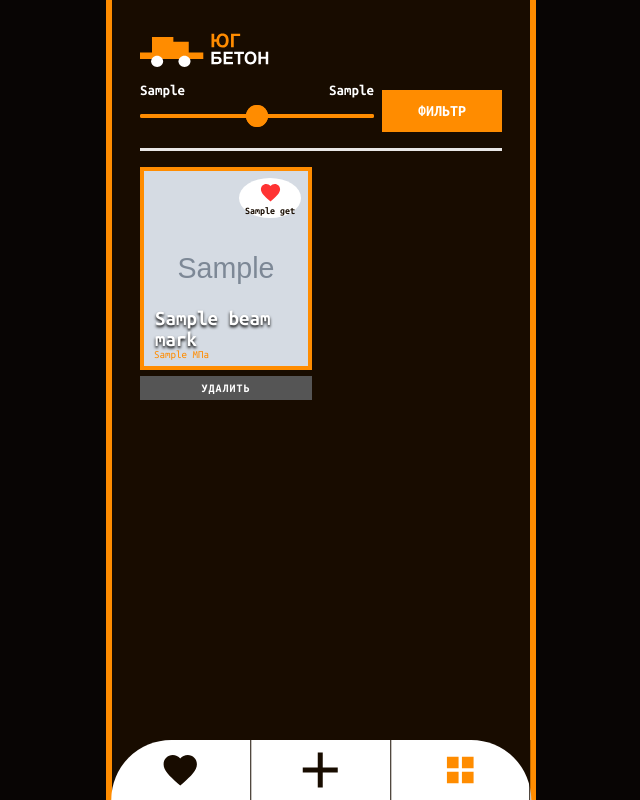
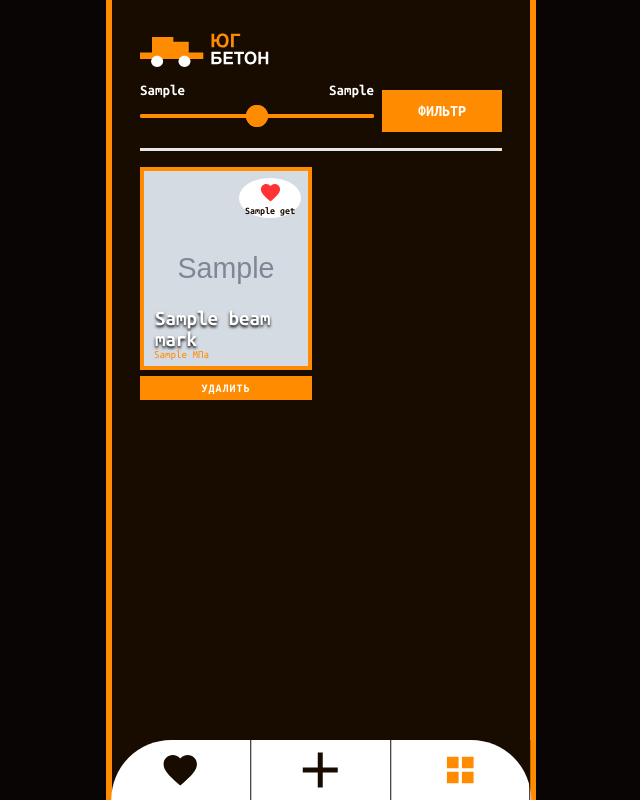
Before and after one commit to Egorizotov/concrete_beam_Calculation_strength, a FastAPI app: template templates/beam_mark_tiles.html in a window 1280 px wide. Shown: the whole page, without its empty margins (319-959 px from the left). Run offline with FastAPI, Linux system fonts and the light colour scheme; the template is opened without the code that fills it: most values are stand-ins (such as "Sample title", 1, 10 or a date in 2020); grey boxes marked "Sample" are stand-in pictures; parts of the project's set-up code (start-up, migrations or seed data) failed here and were passed over; some web fonts are replaced.

Commit message:
Лабораторная 2: правки после защиты

```diff
--- a/static/css/style.css
+++ b/static/css/style.css
@@ -563,7 +563,7 @@ button, input, textarea { font: inherit; }
     width: 100%;
     margin-top: 6px;
     padding: 6px;
-    background: #555;
+    background: #FF8C00;
     color: #fff;
     border: none;
     font-family: 'Strogo', 'Ubuntu Mono', monospace;
```
